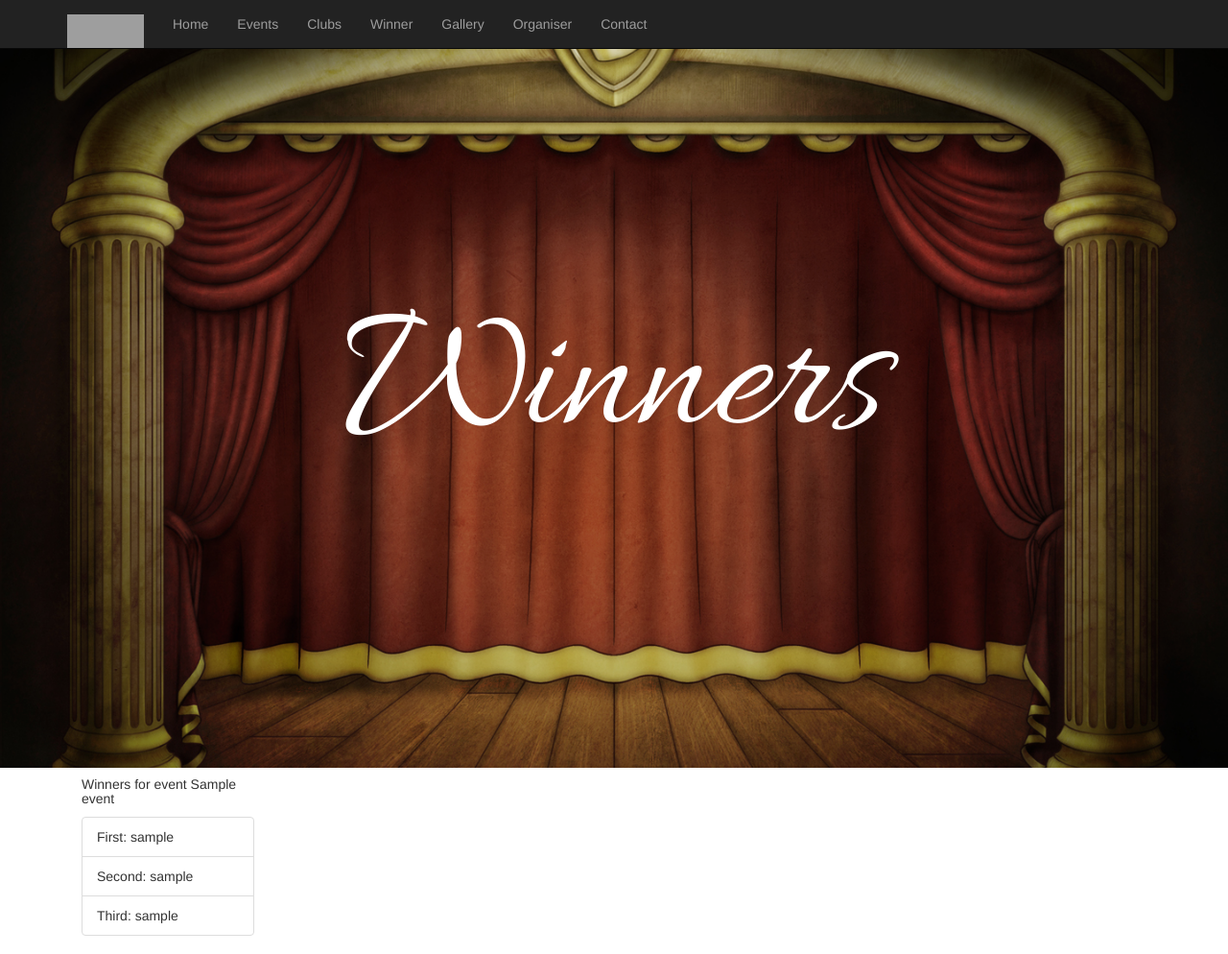
After one commit to vanguard07/EventPortal, a Django app: page /events/1/winners in a window 1280 px wide. The commit adds this page. Shown: the top 994 px of the page at 96% size. Run offline with Django 3.2, Linux system fonts and the light colour scheme; tables that the repository leaves empty hold one stand-in row (values such as "Sample post"); some libraries are stand-ins or nearby versions; grey boxes are pictures that could not be loaded.

Commit message:
Added winner view

```diff
--- a/portal/models.py
+++ b/portal/models.py
@@ -71,7 +71,7 @@ class Winner(models.Model):
 class Teams(models.Model):
     team_name = models.CharField(max_length=50)
     event = models.ForeignKey(Event, on_delete=models.CASCADE)
-    members = models.ManyToManyField(Profile, related_name='members', blank=True, null=True)
+    members = models.ManyToManyField(Profile, related_name='members', blank=True)
 
     def __str__(self):
         return self.team_name
--- a/portal/templates/portal/base.html
+++ b/portal/templates/portal/base.html
@@ -156,7 +156,7 @@
           <li ><a href="{% url 'home' %}">Home</a></li>
           <li><a href="{% url 'events:index' %}" >Events</a></li>
           <li><a href="{% url 'club-list' %}">Clubs</a></li>
-          <li><a href="">Winner</a></li>
+          <li><a href="{% url 'events:winner' %}">Winner</a></li>
           <li><a href="">Gallery</a></li>
           <li><a href="">Organiser</a></li>
           <li><a href="#foot">Contact</a></li>
--- a/portal/templates/portal/clubdetails.html
+++ b/portal/templates/portal/clubdetails.html
@@ -58,14 +58,13 @@
 										<a href="{% url 'portal:detail' record.id %}">{{record.name}}</a>
 									{% endif %}
 								{% endfor %}
-
 								<h1>Past Events</h1>
 								{% for record in event %}
 									{% if record.time_period == "Past"%}
 										<a href="{% url 'portal:detail' record.id %}">{{record.name}}</a>
 									{% endif %}
 								{% endfor %}
-								<a href="/clubs/">Go Back</a>
+							<br><a href="/clubs/">Go Back</a>
 						</div>
 					  </div></center>
 		   </div>
--- /dev/null
+++ b/portal/templates/portal/winners.html
@@ -0,0 +1,34 @@
+{% extends 'portal/base.html' %}
+{% load static %}
+{% block title %}{% endblock %}
+{% block content %}
+
+<div id="home" class="banner-area">
+	<!-- Backgound Image -->
+	<div class="bg-image bg-parallax overlay" style="background-image:url({% static "images/drama1.jpg"%})"></div>
+	<div class="home-wrapper">
+		<div class="col-md-10 col-md-offset-1 text-center">
+			<div class="home-content">
+				  <h1 class="white-text">Winners</h1>
+			</div>
+		</div>
+	</div>
+</div>
+<div class="container-fluid eventss">
+    <div class="container">
+        {% for user in winners %}
+        <div class="col-sm-4">
+            <div class="card" style="width: 18rem;">
+            <h5 class="card-title">Winners for event {{event.name}}</h5>
+              <ul class="list-group list-group-flush">
+                <li class="list-group-item">First: {{user.first}}</li>
+                <li class="list-group-item">Second: {{user.second}}</li>
+                <li class="list-group-item">Third: {{user.third}}</li>
+              </ul>
+            </div>
+        </div>
+
+        {% endfor %}
+    </div>
+</div>
+{% endblock %}
--- a/portal/urls.py
+++ b/portal/urls.py
@@ -8,4 +8,5 @@ urlpatterns = [
     path('<int:event_id>/register', views.EventRegister, name='register'),
     path('<int:event_id>/unregister', views.eventunregister, name='unregister'),
     path('<int:event_id>/teamregister', views.teamregister, name='teamregister'),
+    path('<int:event_id>/winners', views.winner, name='winner'),
 ]
--- a/portal/views.py
+++ b/portal/views.py
@@ -5,7 +5,7 @@ from django.http import HttpResponse
 from django.shortcuts import render, get_object_or_404, redirect
 
 from .forms import MemberForm
-from .models import Event, Profile, Clubs, Teams
+from .models import Event, Profile, Clubs, Teams, Winner
 
 
 # Create your views here.
@@ -79,7 +79,8 @@ def clubs_list(request):
 
 def clubs_detail(request, club_id):
     club = get_object_or_404(Clubs, pk=club_id)
-    event = Event.objects.filter(pk=club_id)
+    event = Event.objects.all().filter(club=club_id)
+    print(event)
     context = {
         'club': club,
         'event': event,
@@ -136,3 +137,13 @@ def invite(request, team_id):
     team.members.add("xyz")
     print(team.members)
     return HttpResponse("success")
+
+
+def winner(request, event_id):
+    event = get_object_or_404(Event, pk=event_id)
+    winners = Winner.objects.all().filter(event=event_id)
+    context = {
+        'winners': winners,
+        'event': event,
+    }
+    return render(request, 'portal/winners.html', context)
```
